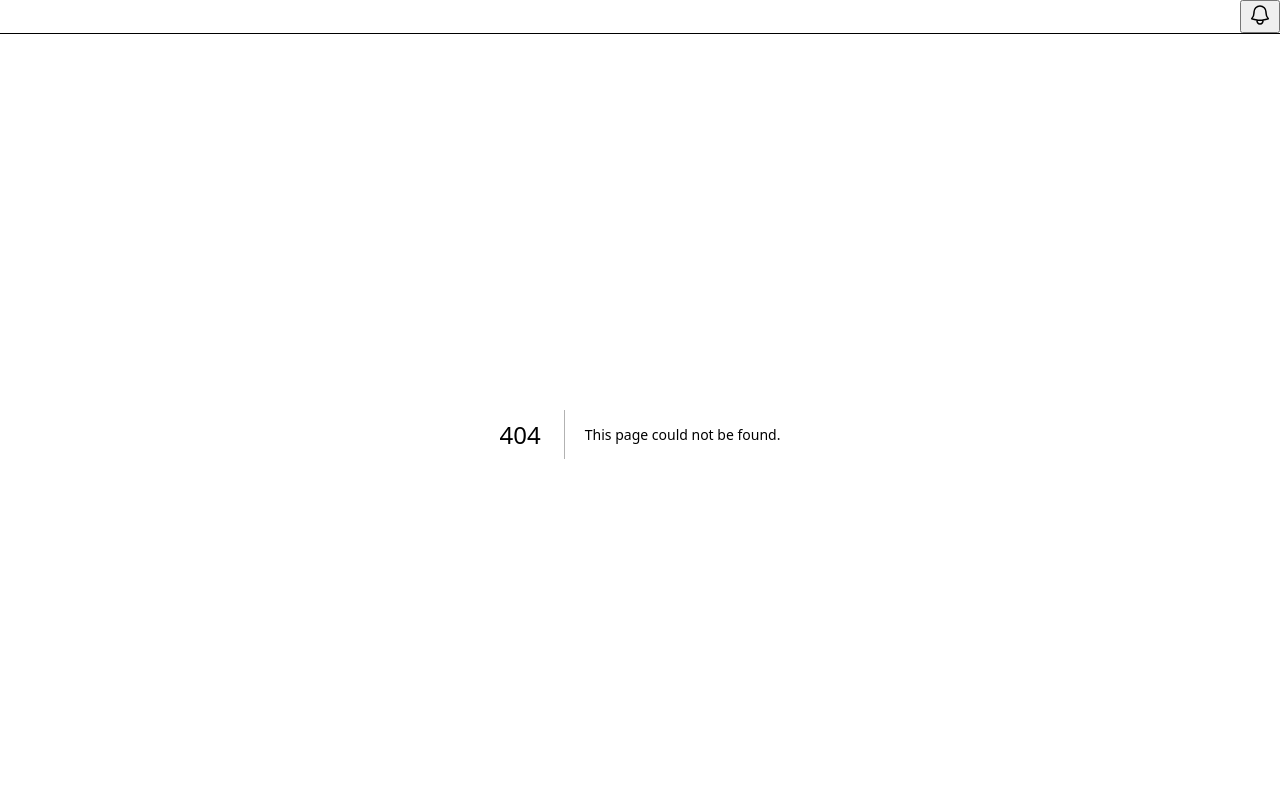
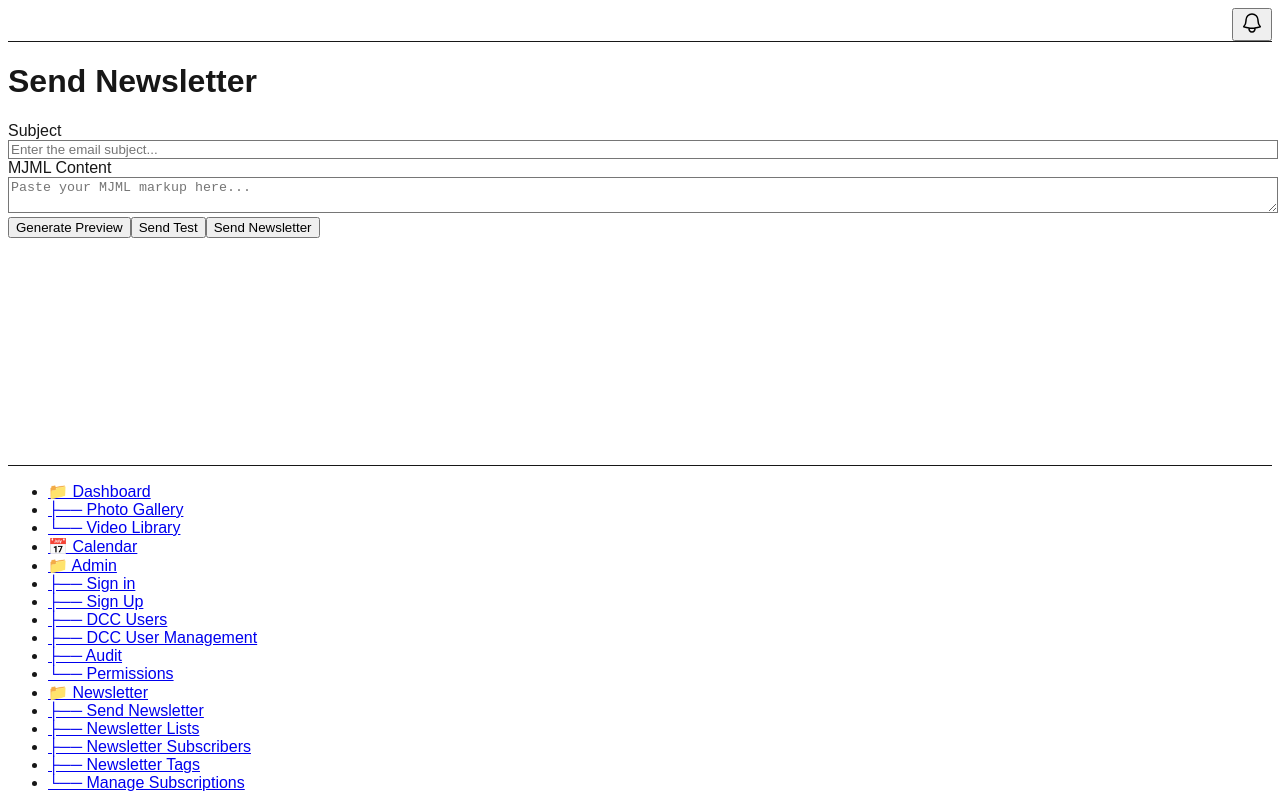
Before and after one commit to WyattNordvik/Portal-Project, a Next.js app: page /admin/newsletter/send in a window 1280 px wide. Before the commit this address had no page. Shown: the top 800 px of the page. Built offline with nearby package versions, Linux system fonts and the light colour scheme.

Commit message:
04/26 11:04

```diff
--- a/package.json
+++ b/package.json
@@ -17,6 +17,7 @@
     "csv-stringify": "^6.5.2",
     "date-fns": "^4.1.0",
     "formidable": "^3.5.4",
+    "mjml": "^4.15.3",
     "next": "15.3.1",
     "next-auth": "^4.24.11",
     "nodemailer": "^6.10.1",
--- /dev/null
+++ b/src/app/admin/newsletter/send/page.tsx
@@ -0,0 +1,101 @@
+"use client";
+
+import { useState } from "react";
+
+export default function SendNewsletterPage() {
+  const [subject, setSubject] = useState("");
+  const [mjml, setMjml] = useState("");
+  const [previewHtml, setPreviewHtml] = useState("");
+  const [sending, setSending] = useState(false);
+
+  const generatePreview = async () => {
+    const res = await fetch("/api/newsletter/preview", {
+      method: "POST",
+      headers: { "Content-Type": "application/json" },
+      body: JSON.stringify({ mjml }),
+    });
+    const data = await res.json();
+    setPreviewHtml(data.html);
+  };
+
+  const sendTestEmail = async () => {
+    setSending(true);
+    await fetch("/api/newsletter/send-test", {
+      method: "POST",
+      headers: { "Content-Type": "application/json" },
+      body: JSON.stringify({ subject, mjml }),
+    });
+    setSending(false);
+    alert("Test email sent!");
+  };
+
+  const sendNewsletter = async () => {
+    if (!confirm("Are you sure you want to send this newsletter?")) return;
+    setSending(true);
+    await fetch("/api/newsletter/send", {
+      method: "POST",
+      headers: { "Content-Type": "application/json" },
+      body: JSON.stringify({ subject, mjml }),
+    });
+    setSending(false);
+    alert("Newsletter sent!");
+  };
+
+  return (
+    <div className="p-6 space-y-6">
+      <h1 className="text-2xl font-bold">Send Newsletter</h1>
+
+      <div className="space-y-4">
+        <div>
+          <label className="block mb-1 font-medium">Subject</label>
+          <input
+            className="border p-2 w-full"
+            value={subject}
+            onChange={(e) => setSubject(e.target.value)}
+            placeholder="Enter the email subject..."
+          />
+        </div>
+
+        <div>
+          <label className="block mb-1 font-medium">MJML Content</label>
+          <textarea
+            className="border p-2 w-full h-64 font-mono"
+            value={mjml}
+            onChange={(e) => setMjml(e.target.value)}
+            placeholder="Paste your MJML markup here..."
+          />
+        </div>
+
+        <div className="flex gap-4">
+          <button
+            onClick={generatePreview}
+            className="px-4 py-2 bg-blue-600 text-white rounded hover:bg-blue-700"
+          >
+            Generate Preview
+          </button>
+          <button
+            onClick={sendTestEmail}
+            disabled={sending}
+            className="px-4 py-2 bg-green-600 text-white rounded hover:bg-green-700"
+          >
+            Send Test
+          </button>
+          <button
+            onClick={sendNewsletter}
+            disabled={sending}
+            className="px-4 py-2 bg-red-600 text-white rounded hover:bg-red-700"
+          >
+            Send Newsletter
+          </button>
+        </div>
+
+        {previewHtml && (
+          <div className="border p-4 rounded bg-white">
+            <h2 className="text-lg font-semibold mb-2">Preview</h2>
+            <div dangerouslySetInnerHTML={{ __html: previewHtml }} />
+          </div>
+        )}
+      </div>
+    </div>
+  );
+}
--- a/src/components/FooterNav.tsx
+++ b/src/components/FooterNav.tsx
@@ -67,6 +67,11 @@ export default function FooterNav() {
 				📁 Newsletter
 			</Link>
 		 </li>
+		 <li>
+			<Link href="admin/newsletter/send" className="hover:underline">
+				├── Send Newsletter
+			</Link>
+		 </li>
 		<li>
 			<Link href="/admin/newsletter/lists" className="hover:underline">
 				├── Newsletter Lists
--- /dev/null
+++ b/src/pages/api/admin/newsletter/preview.ts
@@ -0,0 +1,15 @@
+import { compile } from "mjml";
+import type { NextApiRequest, NextApiResponse } from "next";
+
+export default function handler(req: NextApiRequest, res: NextApiResponse) {
+  if (req.method !== "POST") return res.status(405).end();
+  const { mjml } = req.body;
+  if (!mjml) return res.status(400).json({ error: "No MJML provided" });
+
+  const compiled = compile(mjml, { validationLevel: "strict" });
+  if (compiled.errors.length > 0) {
+    return res.status(400).json({ error: "Invalid MJML format" });
+  }
+
+  return res.status(200).json({ html: compiled.html });
+}
--- /dev/null
+++ b/src/pages/api/admin/newsletter/send-test.ts
@@ -0,0 +1,30 @@
+import { getServerSession } from "next-auth/next";
+import { authOptions } from "@/pages/api/auth/[...nextauth]";
+import { sendEmail } from "@/lib/email";
+import { compile } from "mjml";
+import type { NextApiRequest, NextApiResponse } from "next";
+
+export default async function handler(req: NextApiRequest, res: NextApiResponse) {
+  if (req.method !== "POST") return res.status(405).end();
+
+  const session = await getServerSession(req, res, authOptions);
+  if (!session) return res.status(401).end();
+
+  const { subject, mjml } = req.body;
+  if (!subject || !mjml) return res.status(400).json({ error: "Missing fields" });
+
+  const compiled = compile(mjml, { validationLevel: "strict" });
+  if (compiled.errors.length > 0) {
+    return res.status(400).json({ error: "Invalid MJML format" });
+  }
+
+  const html = compiled.html;
+
+  await sendEmail({
+    to: session.user.email,
+    subject,
+    html,
+  });
+
+  return res.status(200).json({ message: "Test email sent" });
+}
--- /dev/null
+++ b/src/pages/api/admin/newsletter/send.ts
@@ -0,0 +1,62 @@
+import type { NextApiRequest, NextApiResponse } from "next";
+import { prisma } from "@/lib/db";
+import { compile } from "mjml";
+import { sendEmail } from "@/lib/email"; // you already have this from your SMTP setup
+import { getServerSession } from "next-auth/next";
+import { authOptions } from "@/pages/api/auth/[...nextauth]";
+
+export default async function handler(req: NextApiRequest, res: NextApiResponse) {
+  if (req.method !== "POST") return res.status(405).end();
+
+  const session = await getServerSession(req, res, authOptions);
+  if (!session) return res.status(401).end();
+  const userId = String(session.user.id);
+
+  const isAdmin = await prisma.userRole.findFirst({
+    where: { userId, role: { name: "admin" } },
+  });
+  if (!isAdmin) return res.status(403).end();
+
+  const { listId, subject, mjml } = req.body;
+  if (!listId || !subject || !mjml) {
+    return res.status(400).json({ error: "Missing fields" });
+  }
+
+  const subscribers = await prisma.subscription.findMany({
+    where: {
+      listId,
+      status: "ACTIVE",
+    },
+    include: { subscriber: true },
+  });
+
+  if (subscribers.length === 0) {
+    return res.status(400).json({ error: "No active subscribers for this list" });
+  }
+
+  const compiled = compile(mjml, { validationLevel: "strict" });
+  if (compiled.errors.length > 0) {
+    return res.status(400).json({ error: "Invalid MJML format" });
+  }
+
+  const html = compiled.html;
+
+  // Batching emails 50 at a time
+  const batchSize = 50;
+  const batches = Math.ceil(subscribers.length / batchSize);
+
+  for (let i = 0; i < batches; i++) {
+    const batch = subscribers.slice(i * batchSize, (i + 1) * batchSize);
+    await Promise.all(
+      batch.map(({ subscriber }) =>
+        sendEmail({
+          to: subscriber.email,
+          subject,
+          html,
+        })
+      )
+    );
+  }
+
+  return res.status(200).json({ message: "Newsletter sent" });
+}
```
Also changed, not shown: 1 other file (tests, documents, lock files or other folders).
